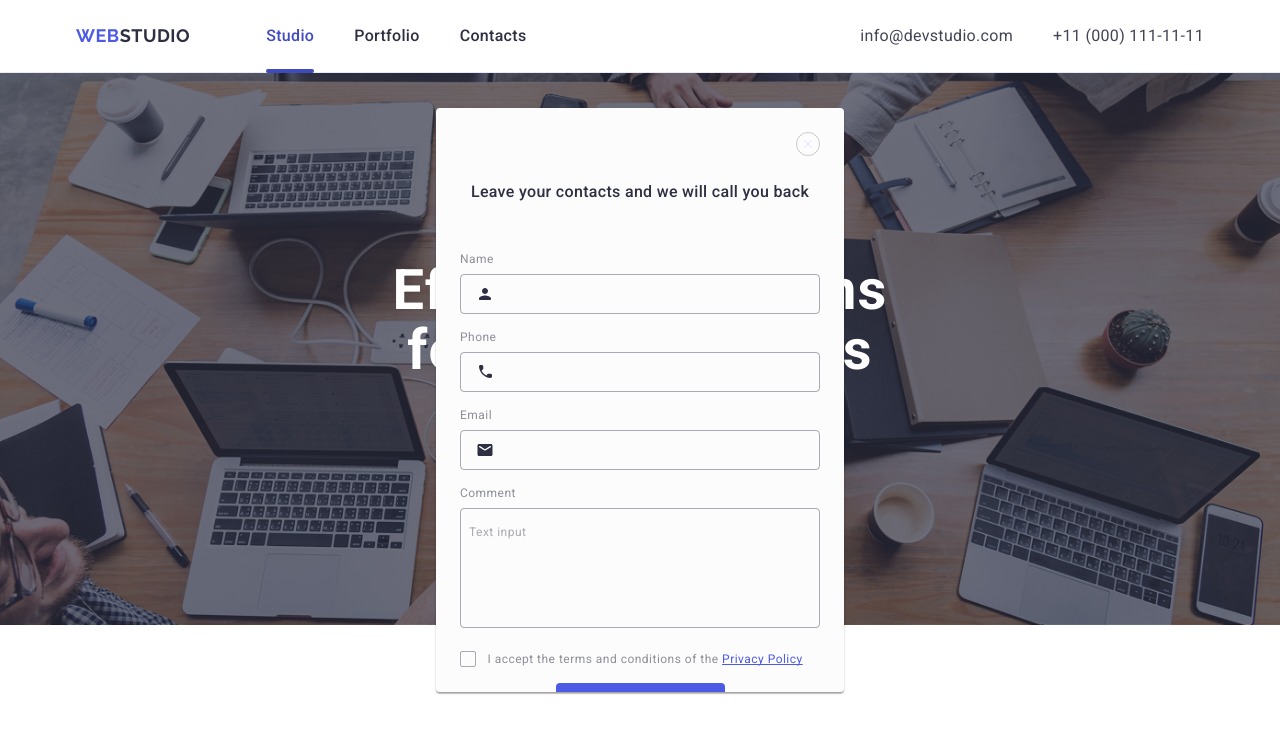
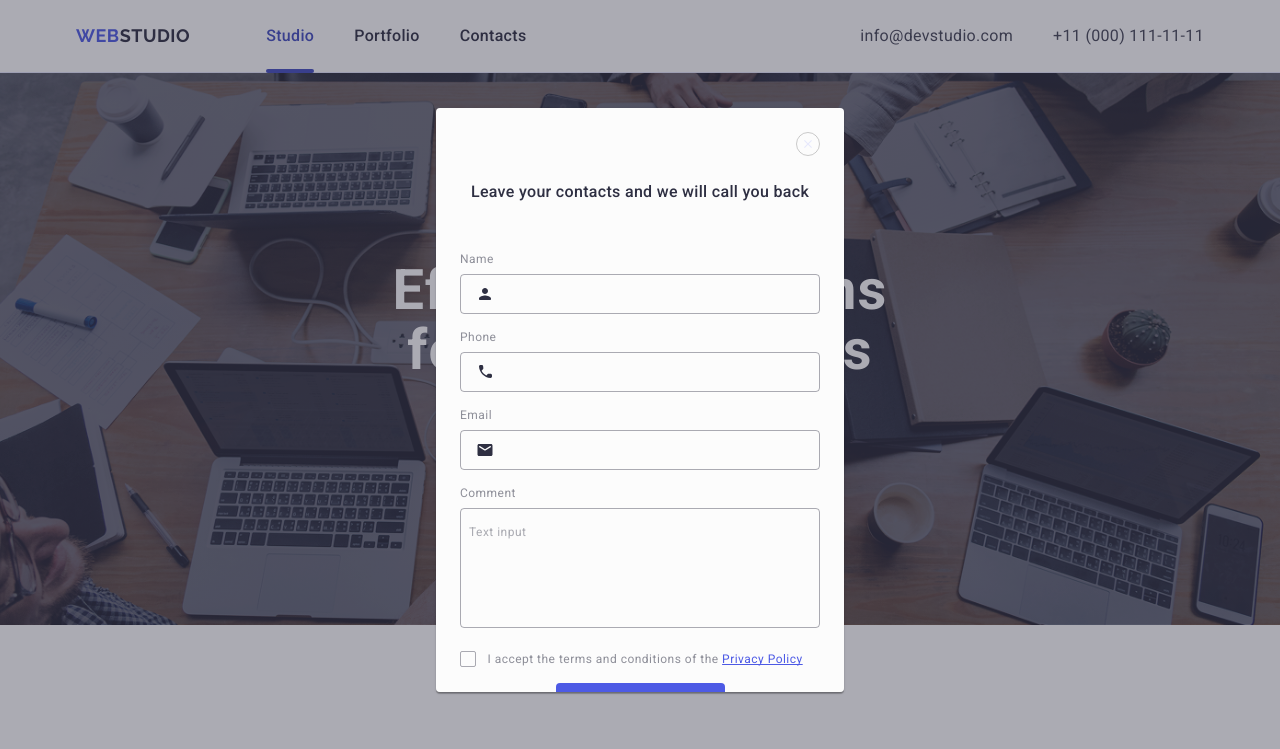
Before and after one commit to katerina-ohnieva2588/goit-markup-hw-05, a plain HTML site: page index.html in a window 1280 px wide. Shown: the top 749 px of the page. Drawn offline with nearby package versions, Linux system fonts and the light colour scheme.

Commit message:
add changes

```diff
--- a/index.html
+++ b/index.html
@@ -390,7 +390,7 @@ Effective Solutions for Your Business</h1>
 </div>
 </footer>
 
-<div class="backdrop"></div>
+<div class="backdrop is-open"></div>
 <div class="modal">
   <div class="popup-leave">
   <button class="close-popup" type="button">
```
